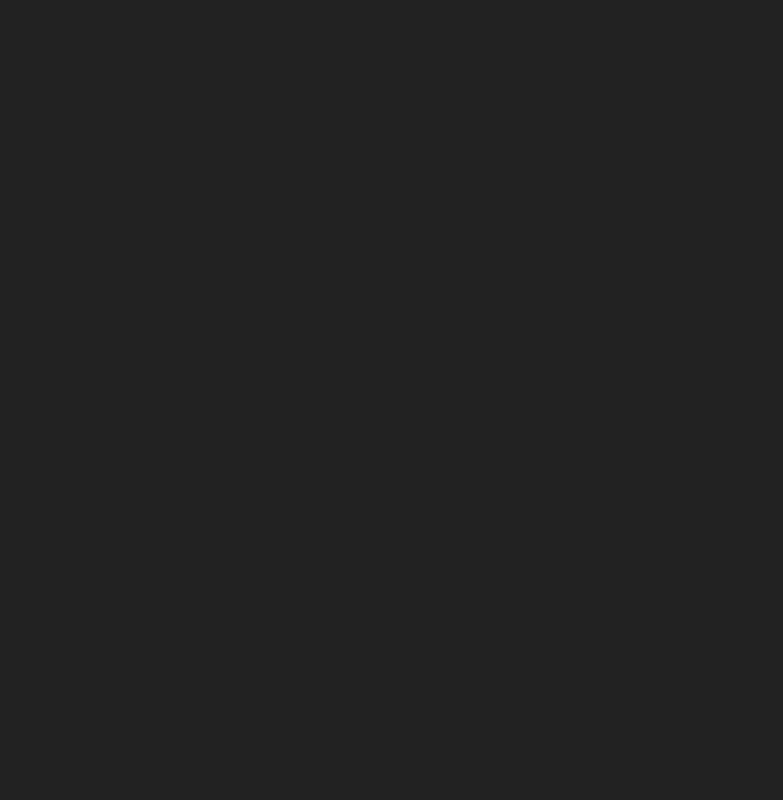
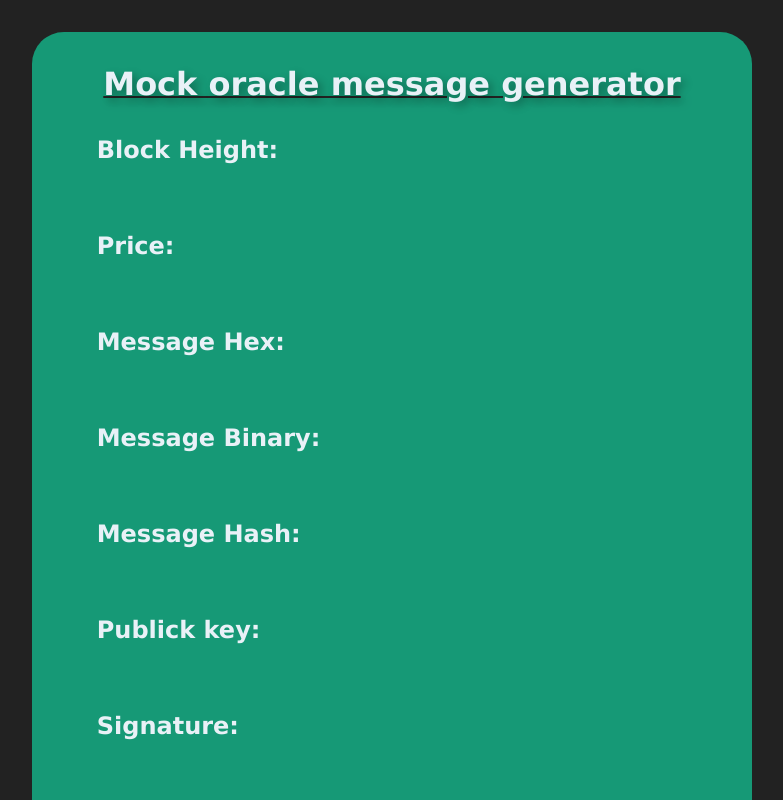
Before and after one commit to fran-dv/oracleMessage, a React (Vite) app: page / in a window 1280 px wide. Shown: the top 800 px of the page, without its empty margins (208-991 px from the left). Built offline with nearby package versions, Linux system fonts and the light colour scheme.

Commit message:
add generator to the App component

```diff
--- a/src/App.tsx
+++ b/src/App.tsx
@@ -1,7 +1,14 @@
 import "./App.css";
+import { MockOracleMessagesGenerator } from "@/components";
 
 function App() {
-  return <></>;
+  return (
+    <>
+      <main>
+        <MockOracleMessagesGenerator />
+      </main>
+    </>
+  );
 }
 
 export default App;
```
